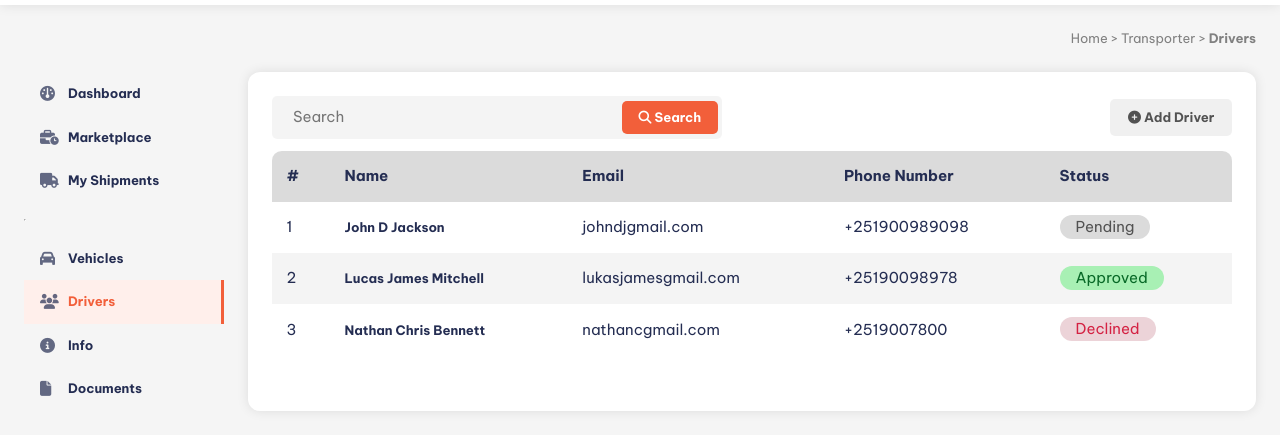
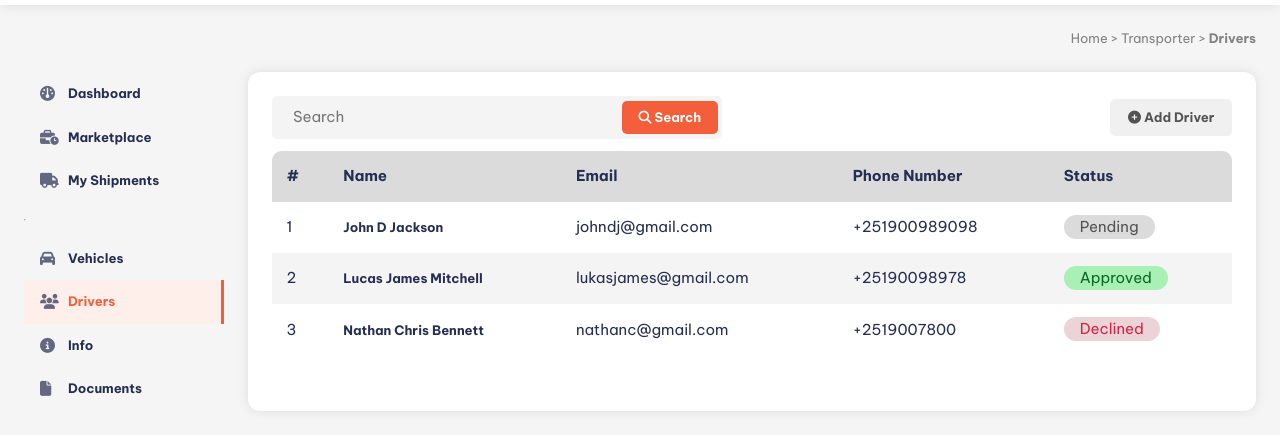
Before and after one commit to mahder-desta/afro-truck, a website: page public/pages/drivers.html in a window 1280 px wide. Shown: the part 73-508 px from the top of the page. Drawn offline with Linux system fonts and the light colour scheme.

Commit message:
clean data

```diff
--- a/public/pages/drivers.html
+++ b/public/pages/drivers.html
@@ -129,7 +129,7 @@
                       >John D Jackson
                     </a>
                   </td>
-                  <td>johndjgmail.com</td>
+                  <td>johndj@gmail.com</td>
                   <td>+251900989098</td>
                   <td>
                     <span class="badge secondary">Pending</span>
@@ -143,7 +143,7 @@
                       >Lucas James Mitchell
                     </a>
                   </td>
-                  <td>lukasjamesgmail.com</td>
+                  <td>lukasjames@gmail.com</td>
                   <td>+25190098978</td>
                   <td>
                     <span class="badge success">Approved</span>
@@ -157,7 +157,7 @@
                       >Nathan Chris Bennett
                     </a>
                   </td>
-                  <td>nathancgmail.com</td>
+                  <td>nathanc@gmail.com</td>
                   <td>+2519007800</td>
                   <td>
                     <span class="badge error">Declined</span>
```
Also changed, not shown: public/pages/driver-detail-general.html (+1 -1 lines), public/pages/driver-edit.html (+1 -1 lines), public/pages/vehicle-detail-drivers.html (+3 -3 lines).
